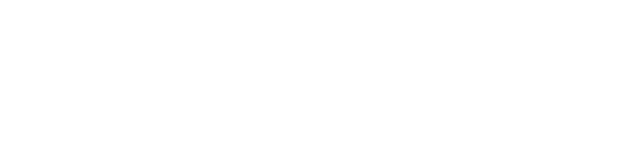
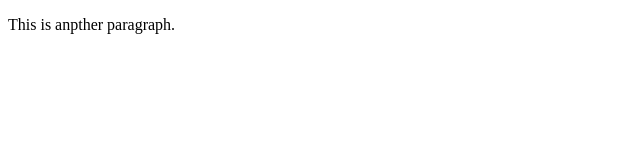
Before and after one commit to UbongJacob/learning-git, a plain HTML site: page index.html in a window 1280 px wide. Shown: the whole page, without its empty margins (0-640 px from the left). Drawn offline with Linux system fonts and the light colour scheme.

Commit message:
added another p tag

```diff
--- a/index.html
+++ b/index.html
@@ -3,6 +3,7 @@
 <head>
 <title>Page Title</title>
 </head>
-<body>
+<body></body>
+<p>This is anpther paragraph.</p>
 </body>
 </html>
```
